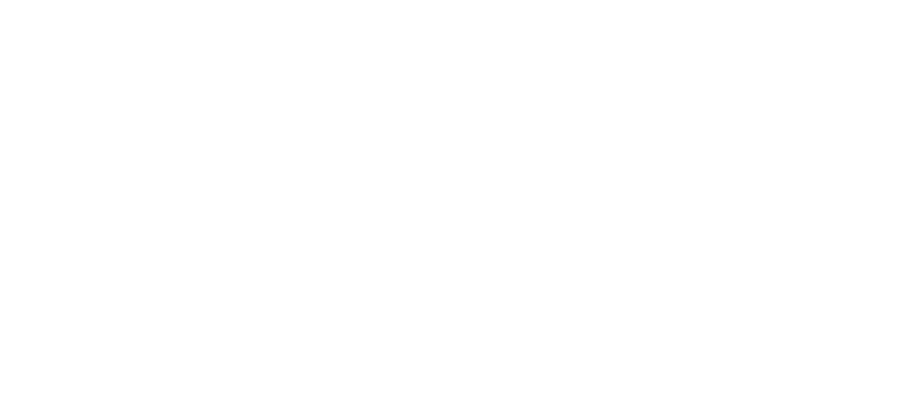
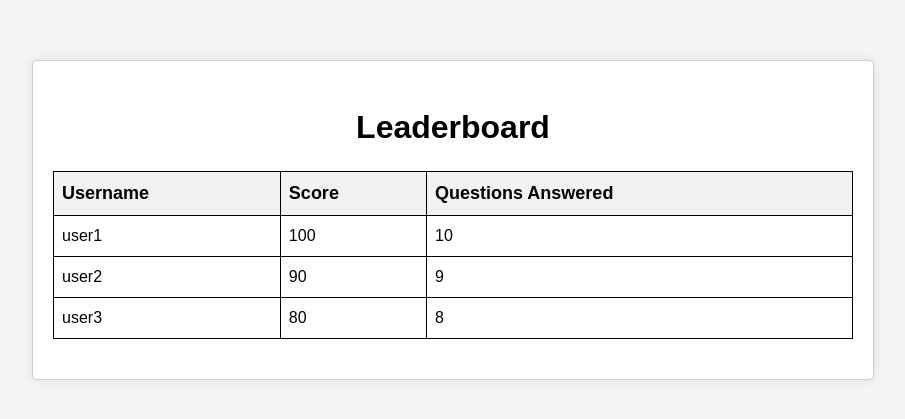
Before and after one commit to nyinyi2714/TriviaGame, a React (Vite) app in the folder vite-project/: page /Leaderboard in a window 1280 px wide. Before the commit this address had no page. Shown: the part 205-624 px from the top of the page, without its empty margins (187-1092 px from the left). Built offline with nearby package versions, Linux system fonts and the light colour scheme.

Commit message:
Add Leaderboard page and styles

```diff
--- a/vite-project/src/App.tsx
+++ b/vite-project/src/App.tsx
@@ -1,6 +1,7 @@
 import { Routes, Route } from 'react-router-dom'
-import { HomePage, LoginPage, GamePage } from './pages'
+import { HomePage, LoginPage, GamePage,  } from './pages'
 import './App.css'
+import Leaderboard from './pages/Leaderboard/leaderboard'
 
 function App() {
 
@@ -10,6 +11,8 @@
         <Route path='/' element={<HomePage />} />
         <Route path='/login' element={<LoginPage />} />
         <Route path='/game' element={<GamePage />} />
+        <Route path='/Leaderboard' element={<Leaderboard />} />
+
       </Routes>
     </div>
   )
--- a/vite-project/src/pages/Leaderboard/Leaderboard.css
+++ b/vite-project/src/pages/Leaderboard/Leaderboard.css
@@ -3,6 +3,7 @@
     background-color: #f4f4f4;
     margin: 0;
     padding: 0;
+
 
 }
 
@@ -15,6 +16,7 @@
     border-radius: 5px;
     box-shadow: 0 0 10px rgba(0, 0, 0, 0.1);
     background-color: #fff;
+    margin-top: 50px;
 
 }
 
@@ -22,6 +24,7 @@
     width: 100%;
     border-collapse: collapse;
     margin-bottom: 20px;
+
 
 }
 
--- a/vite-project/src/pages/Leaderboard/leaderboard.tsx
+++ b/vite-project/src/pages/Leaderboard/leaderboard.tsx
@@ -1,21 +1,61 @@
 import React from 'react';
 import './leaderboard.css'; // Assuming the CSS file is in the same directory
 
+// Dummy data for now
+const dummyData = [
+    {
+        username: "user1",
+        score: 100,
+        numofquestionsanswered: 10,
+    },
+    {
+        username: "user2",
+        score: 90,
+        numofquestionsanswered: 9,
+    },
+    {
+        username: "user3",
+        score: 80,
+        numofquestionsanswered: 8,
+    },
+];
+
+
 const Leaderboard: React.FC = () => {
+
+    // Function to display the leaderboard
+const leaderboardTable =  dummyData.map((data, index) => {
+
+    <tr key={index}>
+    <td>{data.username}</td>
+    <td>{data.score}</td>
+    <td>{data.numofquestionsanswered}</td>
+    </tr>
+});
+console.log(leaderboardTable)
+
   return (
     <div className="leaderboard">
       <h1>Leaderboard</h1>
       <table id="leaderboardTable">
         <thead>
           <tr>
-            <th>Rank</th>
             <th>Username</th>
             <th>Score</th>
-            <th>TimeStamp</th>
+            <th>Questions Answered</th>
+
+
           </tr>
         </thead>
         <tbody>
-          {/* Data will be inserted here by JavaScript/React */}
+            {/* Data will be inserted here by JavaScript/React */}
+            {dummyData.map((data, index) => (
+                <tr key={index}>
+                    <td>{data.username}</td>
+                    <td>{data.score}</td>
+                    <td>{data.numofquestionsanswered}</td>
+                </tr>
+            ))}
         </tbody>
       </table>
     </div>
```
